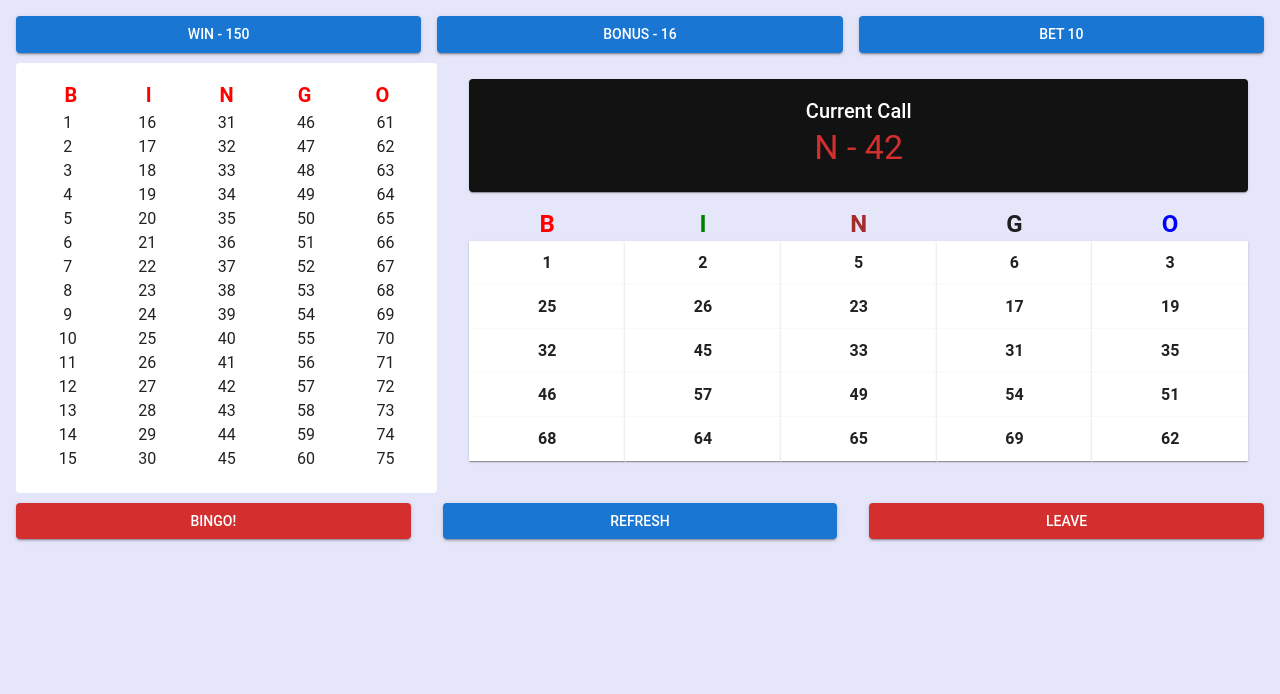
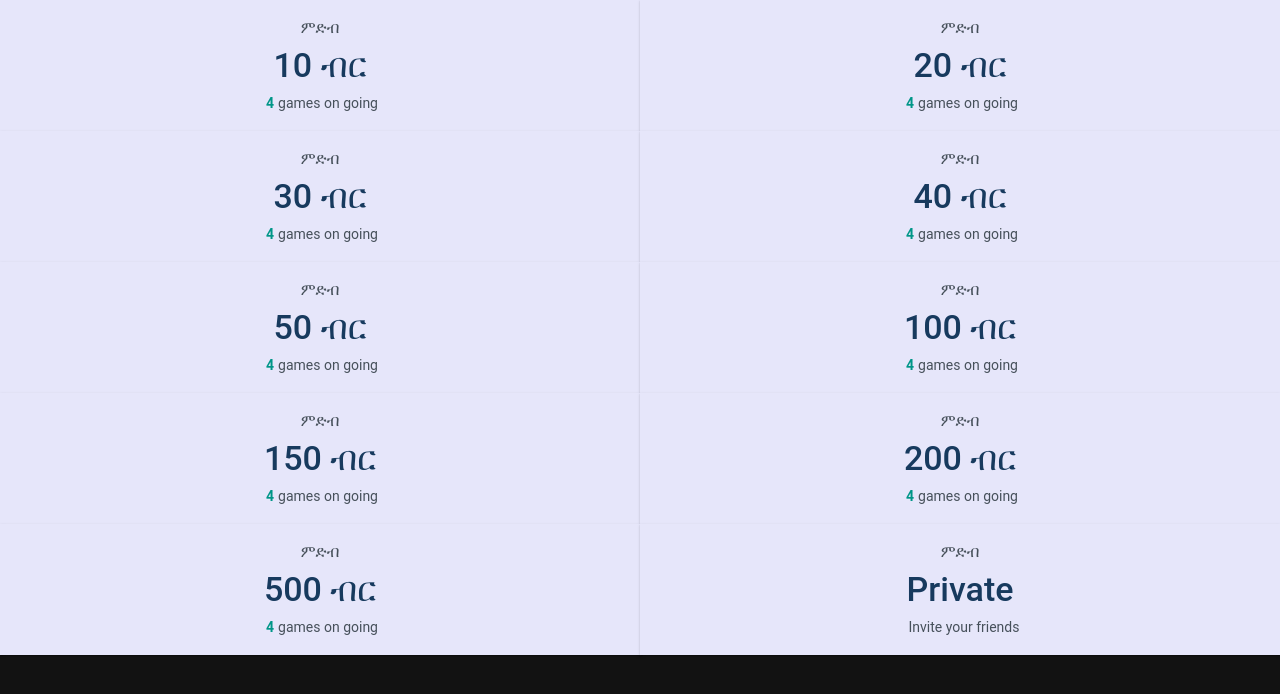
Before and after one commit to binilet/b_tel, a React (Vite) app in the folder bingo-client/: page / in a window 1280 px wide. Shown: the top 694 px of the page. Built offline with nearby package versions, Linux system fonts and the light colour scheme; a web font is replaced by a local one.

Commit message:
inital navigation from stake window to game play window added

```diff
--- a/bingo-client/src/App.tsx
+++ b/bingo-client/src/App.tsx
@@ -29,8 +29,9 @@ const App: React.FC = () => {
             <Router>
                 <div className="App">
                     <Routes>
-                        <Route path="/" Component={BingoBoard} />
-                        <Route path="/stake" Component={Stake} />
+                        <Route path="/" element={<Stake/>}/>
+                        <Route path="/gameWindow/:betAmount" element={<BingoBoard/>} />
+                        <Route path="/stake" element={<Stake/>} />
                     </Routes>
                 </div>
             </Router>
--- a/bingo-client/src/components/BingoBoard.tsx
+++ b/bingo-client/src/components/BingoBoard.tsx
@@ -11,15 +11,14 @@ import {
     Paper,
 
 } from '@mui/material';
-// import { styled } from '@mui/system';
 
-// const useQuery = () => {
-//     return new URLSearchParams(useLocation().search);
-// };
+import { useParams } from 'react-router-dom';
 
 const BingoBoard: React.FC = () => {
     // const query = useQuery();
     // const userId = query.get('userId');
+
+    const {betAmount} = useParams();
 
     const [numbers, setNumbers] = useState<number[]>([]);
     const [calledNumbers, setCalledNumbers] = useState<string[]>([]);
@@ -81,7 +80,7 @@ const BingoBoard: React.FC = () => {
                             <Button variant="contained" color="primary" fullWidth>Bonus  - 16</Button>
                         </Grid>
                         <Grid item xs={4}>
-                            <Button variant="contained" color="primary" fullWidth>Bet 10</Button>
+                            <Button variant="contained" color="primary" fullWidth>Bet {betAmount}</Button>
                         </Grid>
                         {/* <Grid item xs={4}>
                             <Button variant="contained" color="primary" fullWidth>Leave</Button>
--- a/bingo-client/src/components/Stake.tsx
+++ b/bingo-client/src/components/Stake.tsx
@@ -1,12 +1,23 @@
 import React, { useState, useEffect } from 'react';
+import { Navigate, useNavigate } from 'react-router-dom';
 import StakeCard from './StakeCard';
 import { Grid } from '@mui/material';
+import BingoBoard from './BingoBoard';
 
 const Stake: React.FC = () => {
 
+    const navigate= useNavigate();
+
+    const handleCardClick = (amount) => {
+        //setSelectedCard({ amount, games });
+        navigate(`/gameWindow/${amount}`);
+
+    };
+
     return (
+        <>
         <Grid container spacing={0}>
-        <Grid item xs={6} sm={6}>
+        <Grid item xs={6} sm={6} onClick={() => handleCardClick(10)}>
             <StakeCard amount={10} games={4}/>
         </Grid>
         <Grid item xs={6} sm={6}>
@@ -37,6 +48,8 @@ const Stake: React.FC = () => {
             <StakeCard amount={500} games={4} isPrivate={true}/>
         </Grid>
     </Grid>
+
+    </>
     );
 }
 export default Stake;
--- a/bingo-client/src/components/StakeCard.tsx
+++ b/bingo-client/src/components/StakeCard.tsx
@@ -19,7 +19,7 @@ const theme = createTheme({
   },
 });
 
-export default function StakeCard({amount,games,isPrivate}) {
+export default function StakeCard({amount,games,isPrivate=false}) {
   return (
     <ThemeProvider theme={theme}>
       <Box
```
